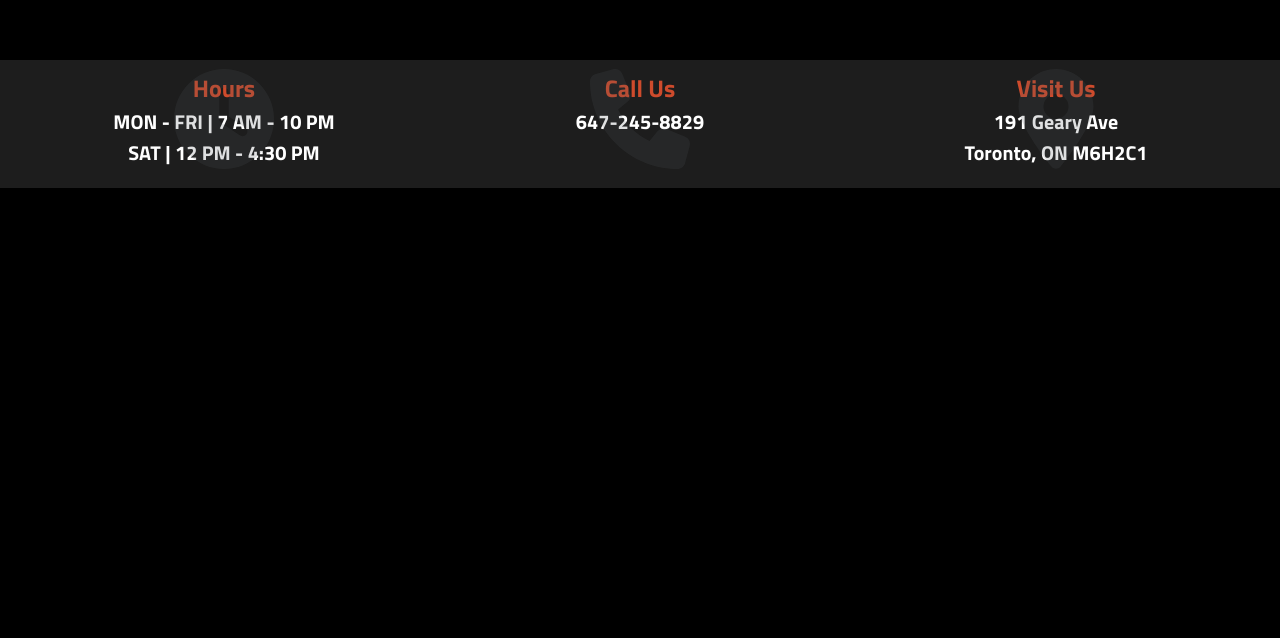
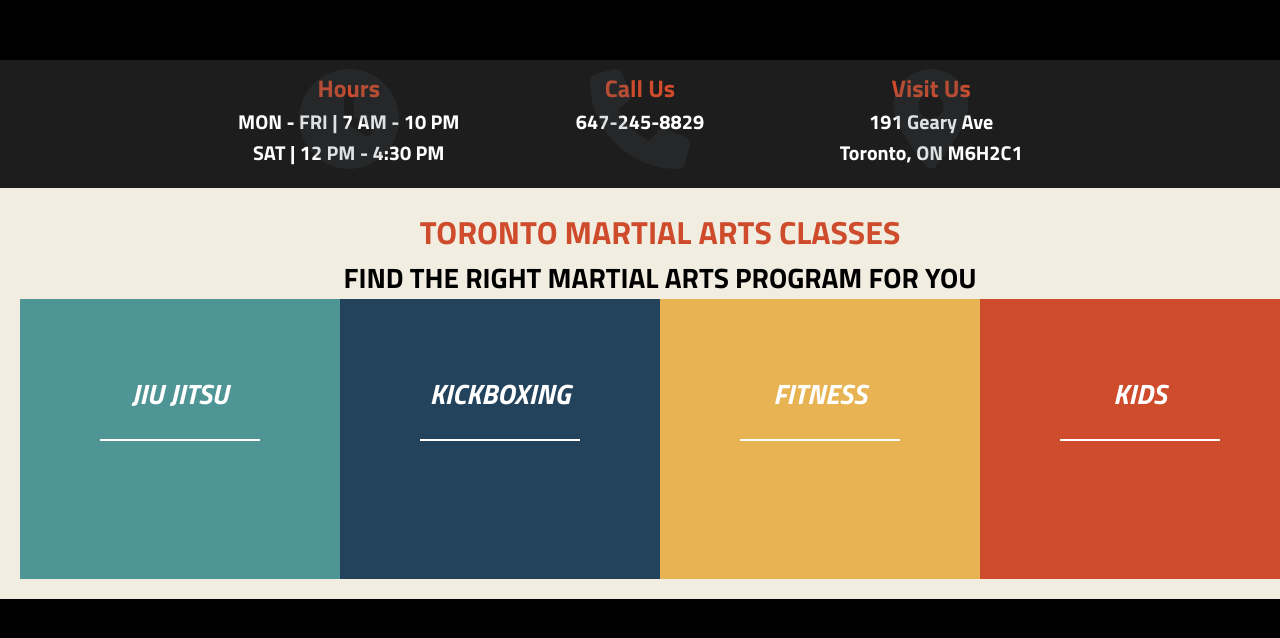
Before and after one commit to erezyaron/freestyledojo-site, a React (Vite) app: page / in a window 1280 px wide. Shown: the part 580-1218 px from the top of the page. Before the commit the page ends 840 px from the top, so only its background shows below. Built offline with nearby package versions, Linux system fonts and the light colour scheme.

Commit message:
moving along

```diff
--- a/src/Sections/Programs.jsx
+++ b/src/Sections/Programs.jsx
@@ -1,7 +1,16 @@
 const Programs = () => {
     return (
         <>
-        <div id="programs">programs</div>
+        <div id="programs">
+        <h2>Toronto Martial Arts Classes</h2>
+      <h3>Find the Right Martial Arts Program for You</h3>
+      <div className="programs-container">
+        <div className="program-item jiu-jitsu"><div className="program-text">JIU JITSU</div></div>
+        <div className="program-item kickboxing"><div className="program-text">KICKBOXING</div></div>
+        <div className="program-item fitness"><div className="program-text">FITNESS</div></div>
+        <div className="program-item kids"><div className="program-text">KIDS</div></div>
+      </div>
+        </div>
         </>
     )
 };
--- a/src/Sections/styles.css
+++ b/src/Sections/styles.css
@@ -1,15 +1,25 @@
+
+#programs {
+  width: 100%;
+  bottom: 0;
+  background-color: #F1EDE1;
+  transition: background 0.3s, border 0.3s, border-radius 0.3s, box-shadow 0.3s;
+  text-align: center;
+  padding: 20px;
+  font-weight: 700;
+  text-transform: uppercase;
+}
 
 #schedule {
     width: 100%;
     bottom: 0;
     background-color: #1d1d1d;
     transition: background 0.3s, border 0.3s, border-radius 0.3s, box-shadow 0.3s;
-
-
-  }
+}
 .schedule-column {
     flex: 1;
     justify-content: space-between;
+    align-items: center;
     width: 100%;
 }
 .schedule-gap {}
@@ -23,9 +33,11 @@
     display: flex;
     justify-content: space-evenly;
     position: relative;
-    width: 100%;
+    width: 70%;
     flex-wrap: wrap;
     align-content: flex-start;
+    margin-right: auto;
+    margin-left:  auto;
 }
 
 .info-item .info-icon-behind {
@@ -73,3 +85,83 @@
     box-shadow:  none;
     font-size: 20px;
   }
+
+
+.programs-container {
+  display: flex;
+  justify-content: space-between;
+}
+
+.program-item {
+  display: flex;
+  flex-direction: column;
+  justify-content: calc(25% - 20px);
+  flex-basis: calc(25%);
+  color: white;
+  font-style: italic;
+  font-weight: 700;
+  font-family: "Titillium Web";
+  position: relative;
+  overflow: hidden;
+  height: 280px;
+  width: 280px;
+  z-index: 2; /* Ensure text is above the lines */
+  transition: transform 0.3s ease-out;
+  cursor: pointer;
+}
+#programs h2 {
+  color: #CE4B2C;
+  font-size: 2rem;
+  margin: 0;
+}
+#programs h3 {
+  color: black;
+  font-size: 1.75rem;
+  margin: 0;
+}
+.program-text{
+  transform: translateY(170%);
+  font-size: 1.75rem;
+transition: transform 0.3s ease-in-out;
+}
+.jiu-jitsu { background-color: #509595; }
+.kickboxing { background-color: #23425C; }
+.fitness { background-color: #E8B352; }
+.kids { background-color: #CE4B2C; }
+
+.program-item::before,
+.program-item::after {
+  content: '';
+  position: absolute;
+  bottom: auto; /* Starting position at the bottom of the item */
+  top: 50%;
+  left: 50%; /* Center horizontally */
+  width: 50%; /* Line width as a percentage of the item's width */
+  height: 2px; /* Line thickness */
+  background-color: white;
+  transition: all 0.3s ease-out; /* Transition effect for smooth animation */
+  transform: translateX(-50%);
+}
+.program-item:hover .program-text {
+  transform: translateY(50px); /* Move text down */
+  /* transition: transform 0.3s ease-in-out; */
+}
+
+.program-item:hover::before,
+.program-item:hover::after {
+  bottom: 20px; /* Move lines down */
+}
+
+/* Split line for the other sections on hover */
+.jiu-jitsu:hover:before,
+.kickboxing:hover::before,
+.fitness:hover::before,
+.kids:hover::before {
+  transform: translateX(-50%) rotate(45deg); /* Rotate line to form one side of the X */
+}
+.jiu-jitsu:hover:after,
+.kickboxing:hover::after,
+.fitness:hover::after,
+.kids:hover::after {
+  transform: translateX(-50%) rotate(-45deg); /* Rotate line to form the other side of the X */
+}
```
